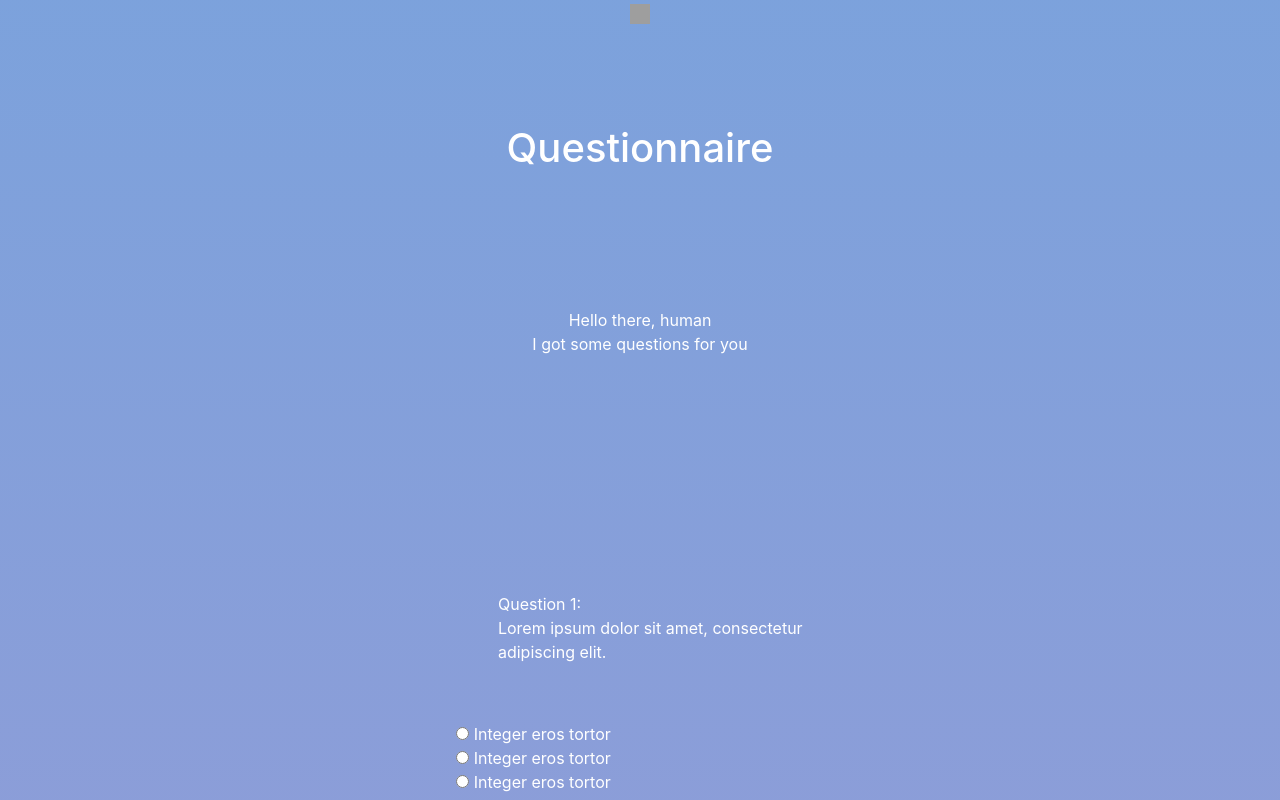
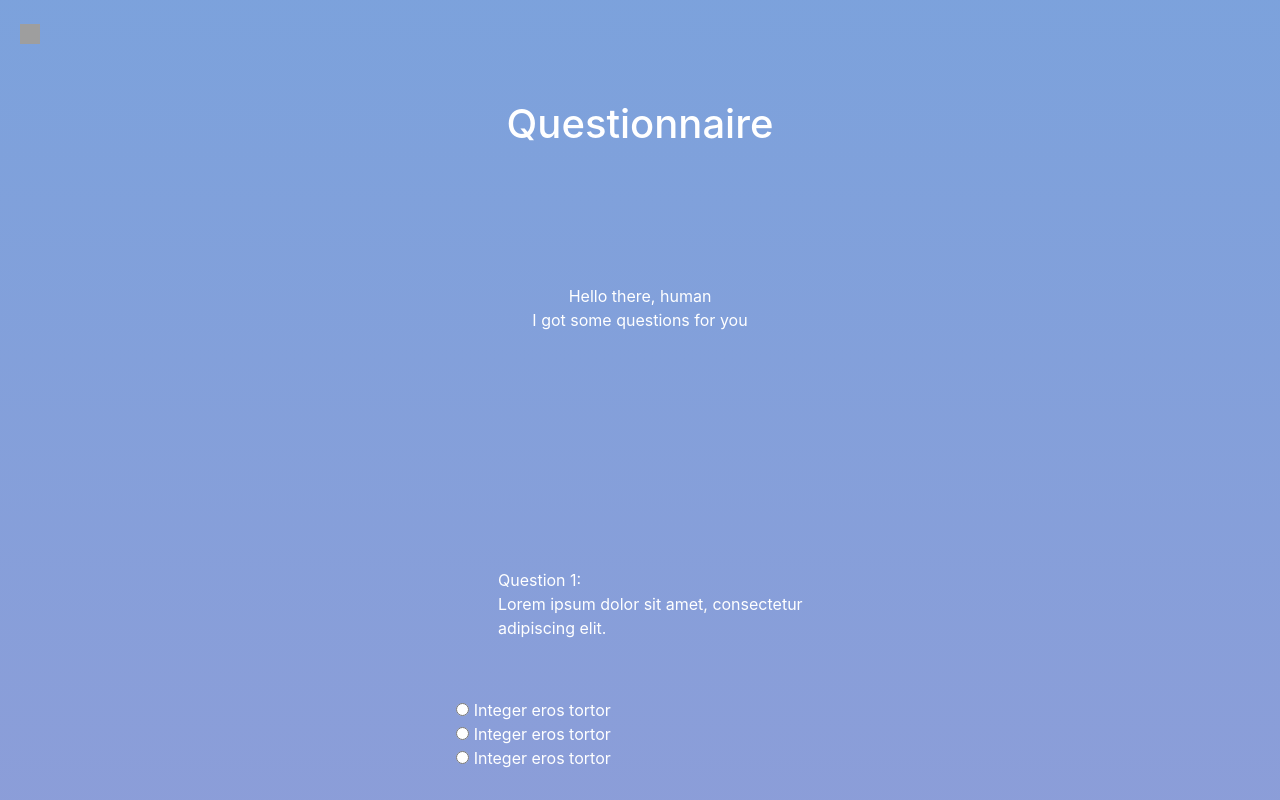
Before and after one commit to Homamjabir/the-sleep-app, a React (Create React App) app: page /questionnaire in a window 1280 px wide. Shown: the top 800 px of the page. Built offline with nearby package versions, Linux system fonts and the light colour scheme; grey boxes are pictures that could not be loaded.

Commit message:
finare return knapp :)

```diff
--- a/src/components/css/questionnaire.css
+++ b/src/components/css/questionnaire.css
@@ -1,7 +1,18 @@
+
 .questionnaireContainer {
     position: relative;
 
+
+
 }
+.returnIcon {
+
+    float: left;
+
+    margin-left: 20px;
+    margin-top: 20px;
+  }
+
 
 .questionnaireContainer h1 {
     padding-top: 100px;
--- a/src/components/menu.js
+++ b/src/components/menu.js
@@ -37,12 +37,6 @@ const Menu = () => {
           <span>Time for a new test!</span>
         )}
       </div>
-
-
-
-
-
-
       <div className="menuButtons">
         <Route render={({ history}) => (
           <button type="button" onClick={() => { history.push('/questionnaire') }}>
--- a/src/components/questionnaire.js
+++ b/src/components/questionnaire.js
@@ -7,7 +7,7 @@ import ReturnIcon from "../images/return-icon.jpg";
 const Questionnaire = () => {
   return (
     <div className="questionnaireContainer">
-      <Link to="/menu">
+      <Link to="/menu" className="returnIcon">
         <img src={ReturnIcon} alt="test" width="20" height="20"></img>
       </Link>
       <h1>Questionnaire</h1>
```
